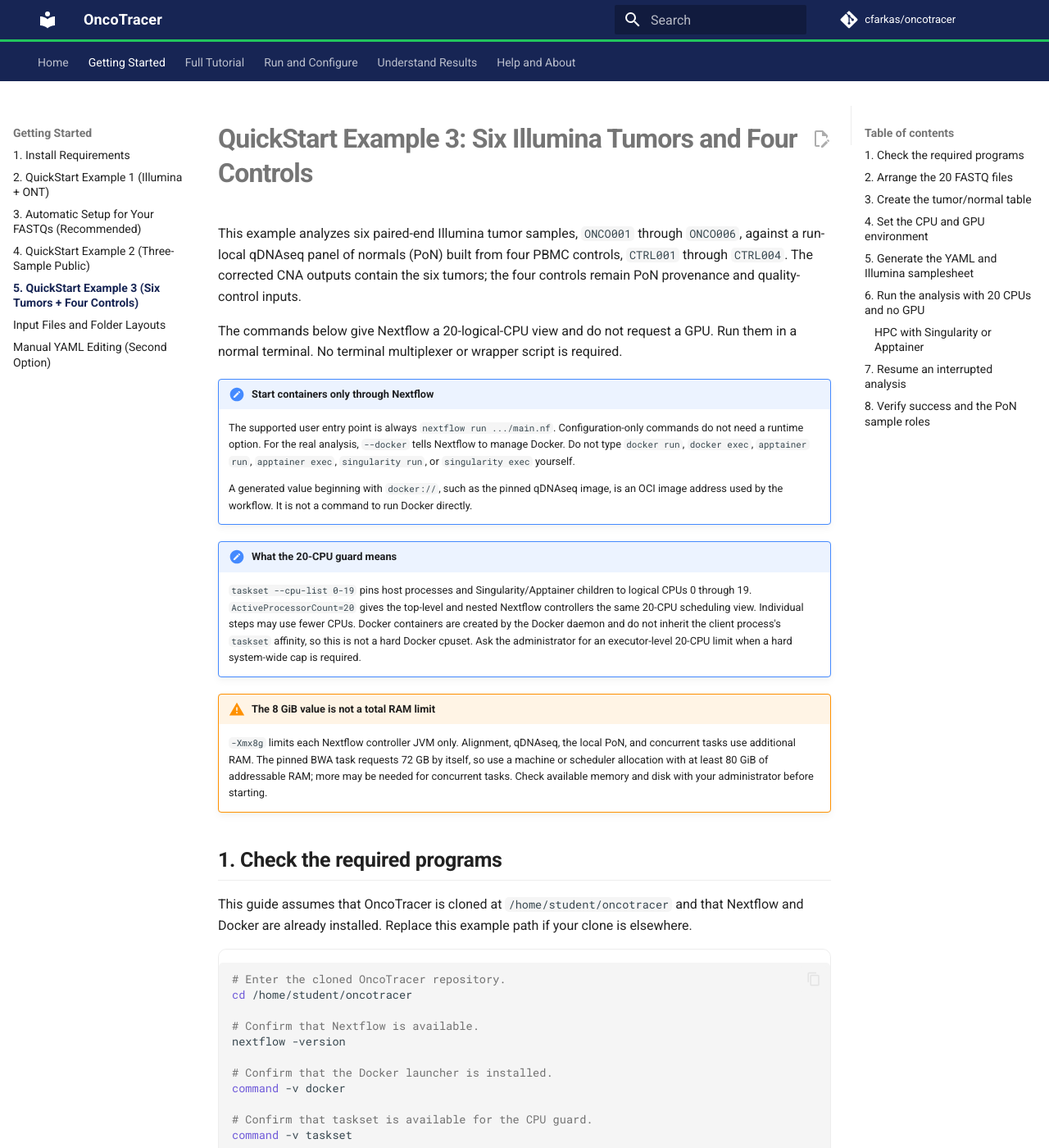
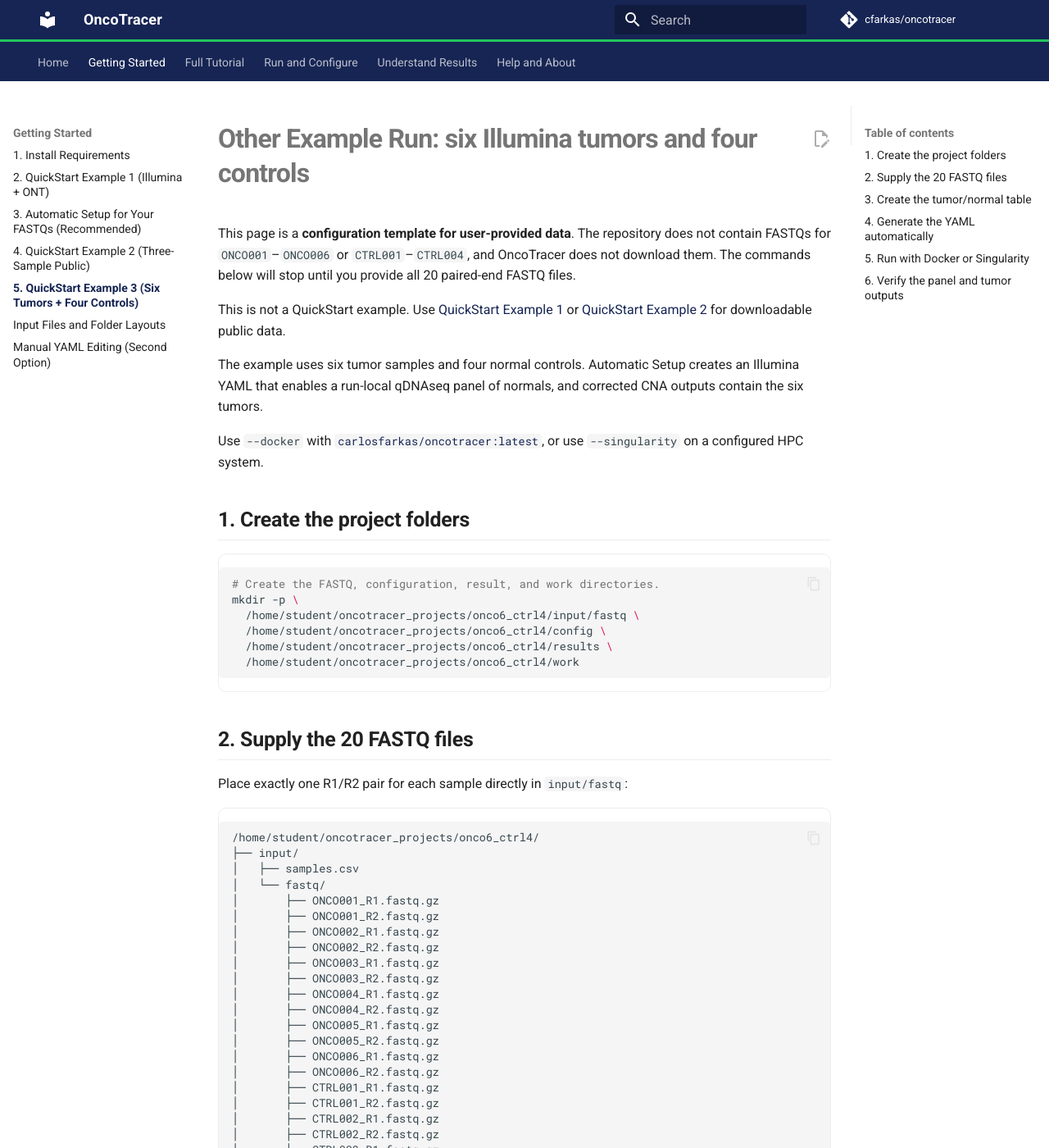
Before and after one commit to cfarkas/oncotracer, an MkDocs documentation site: the page built from docs/six_tumor_four_control.md, in a window 1280 px wide and 1400 px high. Shown: the whole window at 82% size. Built offline with MkDocs 1.6.1 and Material for MkDocs 9.7.7, drawn with Linux system fonts in a browser that asks for light colours; comment, search, counter and statistics services are not loaded; some of the changed text lies outside the part shown.

Commit message:
Docs: move six-tumor template to other examples

````diff
--- a/docs/six_tumor_four_control.md
+++ b/docs/six_tumor_four_control.md
@@ -1,73 +1,25 @@
-# QuickStart Example 3: Six Illumina Tumors and Four Controls
+# Other Example Run: six Illumina tumors and four controls
 
-This example analyzes six paired-end Illumina tumor samples, `ONCO001` through `ONCO006`, against a run-local qDNAseq panel of normals (PoN) built from four PBMC controls, `CTRL001` through `CTRL004`. The corrected CNA outputs contain the six tumors; the four controls remain PoN provenance and quality-control inputs.
+This page is a **configuration template for user-provided data**. The repository does not contain FASTQs for `ONCO001`–`ONCO006` or `CTRL001`–`CTRL004`, and OncoTracer does not download them. The commands below will stop until you provide all 20 paired-end FASTQ files.
 
-The commands below give Nextflow a 20-logical-CPU view and do not request a GPU. Run them in a normal terminal. No terminal multiplexer or wrapper script is required.
+This is not a QuickStart example. Use [QuickStart Example 1](quick_start.md) or [QuickStart Example 2](public_cohort.md) for downloadable public data.
 
-!!! important "Start containers only through Nextflow"
-    The supported user entry point is always `nextflow run .../main.nf`.
-    Configuration-only commands do not need a runtime option. For the real
-    analysis, `--docker` tells Nextflow to manage Docker. Do not type
-    `docker run`, `docker exec`, `apptainer run`, `apptainer exec`,
-    `singularity run`, or `singularity exec` yourself.
+The example uses six tumor samples and four normal controls. Automatic Setup creates an Illumina YAML that enables a run-local qDNAseq panel of normals, and corrected CNA outputs contain the six tumors.
 
-    A generated value beginning with `docker://`, such as the pinned qDNAseq
-    image, is an OCI image address used by the workflow. It is not a command
-    to run Docker directly.
+Use `--docker` with [`carlosfarkas/oncotracer:latest`](https://hub.docker.com/r/carlosfarkas/oncotracer), or use `--singularity` on a configured HPC system.
 
-!!! note "What the 20-CPU guard means"
-    `taskset --cpu-list 0-19` pins host processes and Singularity/Apptainer
-    children to logical CPUs 0 through 19. `ActiveProcessorCount=20` gives
-    the top-level and nested Nextflow controllers the same 20-CPU scheduling
-    view. Individual steps may use fewer CPUs. Docker containers are created
-    by the Docker daemon and do not inherit the client process's `taskset`
-    affinity, so this is not a hard Docker cpuset. Ask the administrator for
-    an executor-level 20-CPU limit when a hard system-wide cap is required.
-
-!!! warning "The 8 GiB value is not a total RAM limit"
-    `-Xmx8g` limits each Nextflow controller JVM only. Alignment, qDNAseq,
-    the local PoN, and concurrent tasks use additional RAM. The pinned BWA task
-    requests 72 GB by itself, so use a machine or scheduler allocation with at
-    least 80 GiB of addressable RAM; more may be needed for concurrent tasks.
-    Check available memory and disk with your administrator before starting.
-
-## 1. Check the required programs
-
-This guide assumes that OncoTracer is cloned at `/home/student/oncotracer` and that Nextflow and Docker are already installed. Replace this example path if your clone is elsewhere.
+## 1. Create the project folders
 
 ```bash
-# Enter the cloned OncoTracer repository.
-cd /home/student/oncotracer
-
-# Confirm that Nextflow is available.
-nextflow -version
-
-# Confirm that the Docker launcher is installed.
-command -v docker
-
-# Confirm that taskset is available for the CPU guard.
-command -v taskset
-
-# Display the logical CPUs currently allowed for this shell.
-taskset -pc $$
-```
-
-Do not continue if a required command is missing. See [Install requirements](installation.md) before using this example. Continue with the documented `0-19` list only if all CPU IDs 0 through 19 are allowed. Otherwise, ask the administrator or scheduler for a 20-CPU allocation and replace every `0-19` below with 20 CPU IDs from that allocation.
-
-The Linux `util-linux` package provides `taskset`. Ask your administrator to install it if the launcher check is empty.
-
-## 2. Arrange the 20 FASTQ files
-
-Create one project directory **outside** the cloned Git repository. This keeps large or private sequencing files away from accidental Git staging.
-
-```bash
-# Create input, configuration, result, and resumable-work directories.
+# Create the FASTQ, configuration, result, and work directories.
 mkdir -p \
   /home/student/oncotracer_projects/onco6_ctrl4/input/fastq \
   /home/student/oncotracer_projects/onco6_ctrl4/config \
   /home/student/oncotracer_projects/onco6_ctrl4/results \
   /home/student/oncotracer_projects/onco6_ctrl4/work
 ```
+
+## 2. Supply the 20 FASTQ files
 
 Place exactly one R1/R2 pair for each sample directly in `input/fastq`:
 
@@ -96,25 +48,25 @@
 │       ├── CTRL003_R2.fastq.gz
 │       ├── CTRL004_R1.fastq.gz
 │       └── CTRL004_R2.fastq.gz
-├── config/                         # generated configuration goes here
-├── results/                        # final results go here
-└── work/                           # Nextflow resume cache goes here
+├── config/
+├── results/
+└── work/
 ```
 
-The sample name is the filename text before `_R1` or `_R2`. Automatic Setup does not recursively combine lane files. If a sample was delivered in multiple lanes, consolidate each read direction first so that the folder has one R1 and one R2 for that sample. Do not mix single-end and paired-end libraries in one run.
+The sample name is the filename text before `_R1` or `_R2`. Consolidate multiple lanes before using Automatic Setup so each sample has one R1 and one R2 file.
 
 ```bash
-# Count FASTQ files only in the expected input directory.
+# Count the FASTQ files in the expected directory.
 find /home/student/oncotracer_projects/onco6_ctrl4/input/fastq \
   -maxdepth 1 -type f -name '*.fastq.gz' | wc -l
 ```
 
-The command must print `20`.
+The command must print `20`. It will not print `20` until the user-provided files are present.
 
 ## 3. Create the tumor/normal table
 
 ```bash
-# Open the metadata file in Nano.
+# Create the sample table in Nano.
 nano /home/student/oncotracer_projects/onco6_ctrl4/input/samples.csv
 ```
 
@@ -134,36 +86,23 @@
 CTRL004,NORMAL
 ```
 
-Save with `Ctrl+O`, press Enter, and exit Nano with `Ctrl+X`.
-
-This two-column table is the input to Automatic Setup. It is not the final Illumina samplesheet. Automatic Setup creates the required four-column `sample,fastq_1,fastq_2,status` samplesheet from it. Sample IDs are case-sensitive and must match the FASTQ prefixes exactly.
-
-## 4. Set the CPU and GPU environment
-
-Run these commands in the terminal that will launch Nextflow:
+Save with `Ctrl+O`, press Enter, and exit with `Ctrl+X`.
 
 ```bash
-# Enter the repository before running Nextflow.
+# Display the saved sample table.
+sed -n '1,20p' /home/student/oncotracer_projects/onco6_ctrl4/input/samples.csv
+```
+
+## 4. Generate the YAML automatically
+
+Automatic Setup validates the 20 FASTQs, writes the Illumina samplesheet and YAML, and then stops. It does not analyze the reads.
+
+```bash
+# Enter the cloned OncoTracer repository.
 cd /home/student/oncotracer
 
-# Hide GPU devices because this example does not request a GPU.
-export CUDA_VISIBLE_DEVICES=""
-export NVIDIA_VISIBLE_DEVICES=none
-export SINGULARITYENV_CUDA_VISIBLE_DEVICES=""
-export APPTAINERENV_CUDA_VISIBLE_DEVICES=""
-
-# Give each Nextflow controller a 20-CPU view and an 8 GiB JVM heap limit.
-export NXF_OPTS="-XX:ActiveProcessorCount=20 -Xms512m -Xmx8g"
-```
-
-The Nextflow commands below do not request GPUs. The Singularity alternative also does not use `--nv`. The environment variables hide visible GPU devices from child processes, but a hard GPU exclusion on a shared system requires an administrator-enforced scheduler or cgroup allocation.
-
-## 5. Generate the YAML and Illumina samplesheet
-
-```bash
-# Validate the 20 FASTQs and generate the run configuration.
-taskset --cpu-list 0-19 nextflow run /home/student/oncotracer/main.nf \
-  --auto_params \
+# Generate the six-tumor/four-control YAML and samplesheet.
+nextflow run /home/student/oncotracer/main.nf --auto_params \
   --mode illumina \
   --reads_folder /home/student/oncotracer_projects/onco6_ctrl4/input/fastq \
   --sample_table /home/student/oncotracer_projects/onco6_ctrl4/input/samples.csv \
@@ -172,20 +111,18 @@
   -work-dir /home/student/oncotracer_projects/onco6_ctrl4/work/auto_params
 ```
 
-This preparation step validates all 20 gzip files and then stops. It does not align reads or call CNAs. Continue only after `AUTO_PARAMS SUCCESS` appears.
+```bash
+# Inspect the generated YAML.
+sed -n '1,140p' /home/student/oncotracer_projects/onco6_ctrl4/config/illumina.auto.yml
 
-```bash
-# Inspect the generated analysis settings.
-sed -n '1,120p' /home/student/oncotracer_projects/onco6_ctrl4/config/illumina.auto.yml
-
-# Inspect the generated four-column samplesheet.
+# Inspect the generated FASTQ-to-sample mapping.
 sed -n '1,20p' /home/student/oncotracer_projects/onco6_ctrl4/config/illumina.samplesheet.csv
 
-# Inspect the transactional configuration manifest.
+# Inspect sample counts and file hashes.
 cat /home/student/oncotracer_projects/onco6_ctrl4/config/auto_params_manifest.tsv
 ```
 
-The YAML must include this exact PoN block:
+The generated YAML should contain:
 
 ```yaml
 illumina_build_pon: true
@@ -197,92 +134,61 @@
 ```
 
 ```bash
-# Count generated tumor rows.
+# Confirm six tumor rows in the generated samplesheet.
 grep -c ',tumor$' /home/student/oncotracer_projects/onco6_ctrl4/config/illumina.samplesheet.csv
 
-# Count generated normal rows.
+# Confirm four normal rows in the generated samplesheet.
 grep -c ',normal$' /home/student/oncotracer_projects/onco6_ctrl4/config/illumina.samplesheet.csv
 ```
 
-The two commands must print `6` and `4`, respectively. Do not start the analysis if the counts or the four control IDs differ.
+The commands must print `6` and `4`.
 
-## 6. Run the analysis with 20 CPUs and no GPU
+## 5. Run with Docker or Singularity
+
+Choose one runtime command.
 
 ```bash
-# Run the generated Illumina configuration with Docker and resume support.
-taskset --cpu-list 0-19 nextflow run /home/student/oncotracer/main.nf \
-  --docker \
+# Run or resume the analysis with Docker.
+nextflow run /home/student/oncotracer/main.nf --docker \
   -params-file /home/student/oncotracer_projects/onco6_ctrl4/config/illumina.auto.yml \
   -work-dir /home/student/oncotracer_projects/onco6_ctrl4/work/analysis \
   -resume
 ```
 
-This is the real analysis command. Nextflow launches and manages the selected container runtime. Do not start a second copy of the same analysis while this command is active. Keep the terminal open until Nextflow returns to the prompt.
-
-### HPC with Singularity or Apptainer
-
-On an HPC system configured with Singularity or Apptainer, replace `--docker` with `--singularity`. Automatic Setup remains unchanged because it does not launch an analysis container.
-
 ```bash
-# Run the same generated configuration through the HPC container profile.
-taskset --cpu-list 0-19 nextflow run /home/student/oncotracer/main.nf \
-  --singularity \
+# Run or resume the same analysis with Singularity or Apptainer on HPC.
+nextflow run /home/student/oncotracer/main.nf --singularity \
   -params-file /home/student/oncotracer_projects/onco6_ctrl4/config/illumina.auto.yml \
   -work-dir /home/student/oncotracer_projects/onco6_ctrl4/work/analysis \
   -resume
 ```
 
-Do not type an `apptainer`, `singularity`, or Docker execution command, and do not add `--nv`; Nextflow remains the only user-facing launcher.
+Keep the same YAML and work directory when resuming an interrupted run.
 
-## 7. Resume an interrupted analysis
-
-Return to the repository, restore the same environment variables from step 4, and rerun the exact analysis command with the same YAML and `work/analysis` directory. `-resume` lets Nextflow reuse unchanged completed tasks.
+## 6. Verify the panel and tumor outputs
 
 ```bash
-# Return to the repository.
-cd /home/student/oncotracer
+# Set convenient paths for the result checks.
+OUT=/home/student/oncotracer_projects/onco6_ctrl4/results
+PON="$OUT/01_samurai_illumina/qdnaseq_local_pon"
 
-# Restore the no-GPU and Nextflow-controller settings.
-export CUDA_VISIBLE_DEVICES=""
-export NVIDIA_VISIBLE_DEVICES=none
-export SINGULARITYENV_CUDA_VISIBLE_DEVICES=""
-export APPTAINERENV_CUDA_VISIBLE_DEVICES=""
-export NXF_OPTS="-XX:ActiveProcessorCount=20 -Xms512m -Xmx8g"
-
-# Resume the Docker analysis from the existing work directory.
-taskset --cpu-list 0-19 nextflow run /home/student/oncotracer/main.nf \
-  --docker \
-  -params-file /home/student/oncotracer_projects/onco6_ctrl4/config/illumina.auto.yml \
-  -work-dir /home/student/oncotracer_projects/onco6_ctrl4/work/analysis \
-  -resume
-```
-
-Do not change the inputs, generated YAML, or work directory when resuming the same run.
-
-## 8. Verify success and the PoN sample roles
-
-```bash
-# Set convenient result and PoN paths for the checks below.
-OUT=/home/student/oncotracer_projects/onco6_ctrl4/results
-PON=$OUT/01_samurai_illumina/qdnaseq_local_pon
-
-# Require the exact atomic PoN completion marker.
+# Require the exact local-PoN completion marker.
 test "$(tr -d '\r\n' < "$PON/qdnaseq_local_pon.done")" = QDNASEQ_LOCAL_PON_SUCCESS \
   && echo "PoN completed successfully"
 
-# Inspect the four-control manifest.
+# Inspect the normal-control manifest.
 sed -n '1,10p' "$PON/pon/normal_panel_manifest.tsv"
 
-# Inspect leave-one-out quality control for the normal panel.
+# Inspect leave-one-out quality control for the four controls.
 sed -n '1,10p' "$PON/qc/normal_panel_sample_qc.tsv"
 
-# List corrected tumor bin files.
+# List the corrected tumor bin files.
 find "$PON/bins" -maxdepth 1 -type f -name '*_markdup_bins.bed' -printf '%f\n' | sort
 
-# Open the final workflow summary.
+# Read the workflow summary.
 cat "$OUT/06_workflow_summary/workflow_summary.txt"
 ```
 
-The manifest and normal QC must contain exactly `CTRL001` through `CTRL004`. The corrected bin files must contain exactly `ONCO001` through `ONCO006` and no controls. A missing or different `.done` value means that the PoN is not complete, even if partial files are present.
+The manifest and normal QC should contain `CTRL001`–`CTRL004`. Corrected bin files should contain `ONCO001`–`ONCO006` and no controls.
 
-Four controls form a small, run-specific reference. Review the leave-one-out QC before interpreting CNA calls. OncoTracer is for research use and is not a standalone diagnostic system.
+Four controls form a small, run-specific reference. Review their QC before interpreting CNA results. OncoTracer is for research use and is not a standalone diagnostic system.
````
